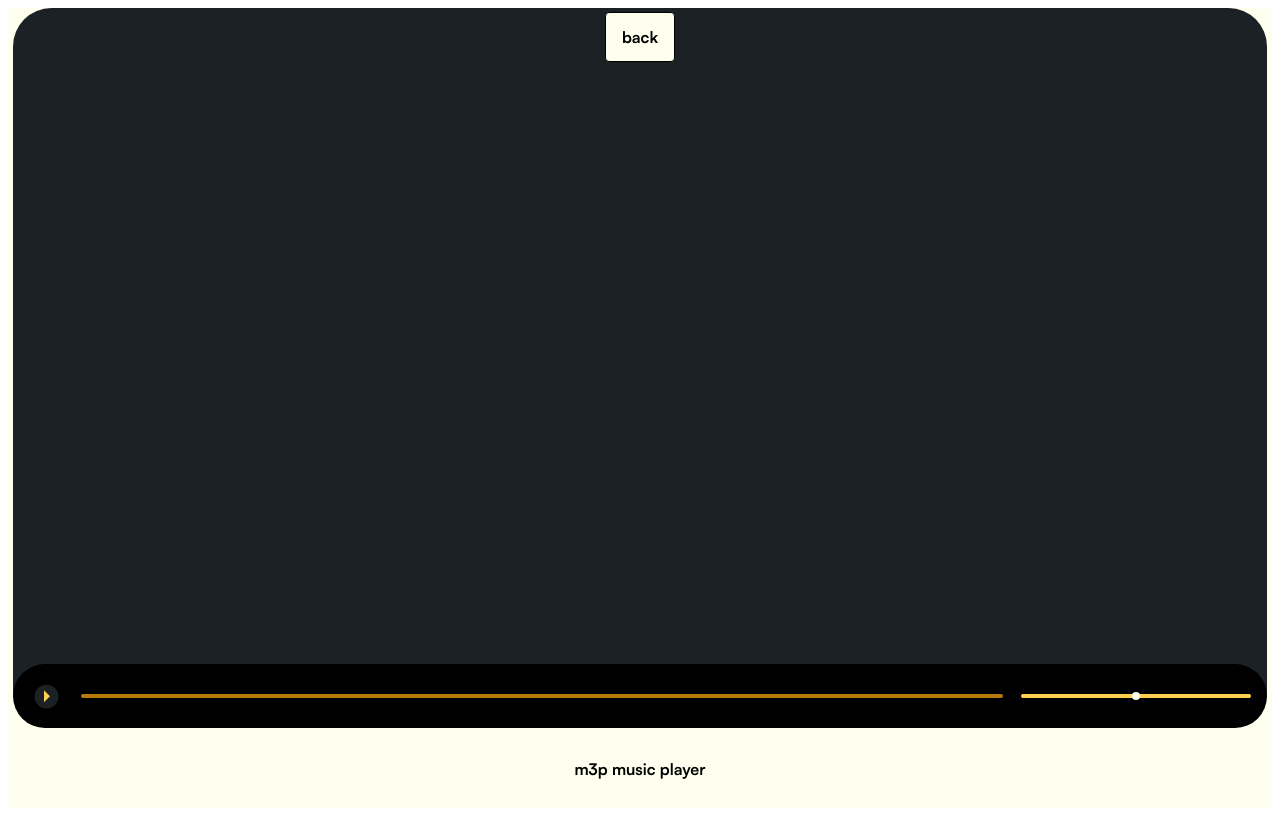
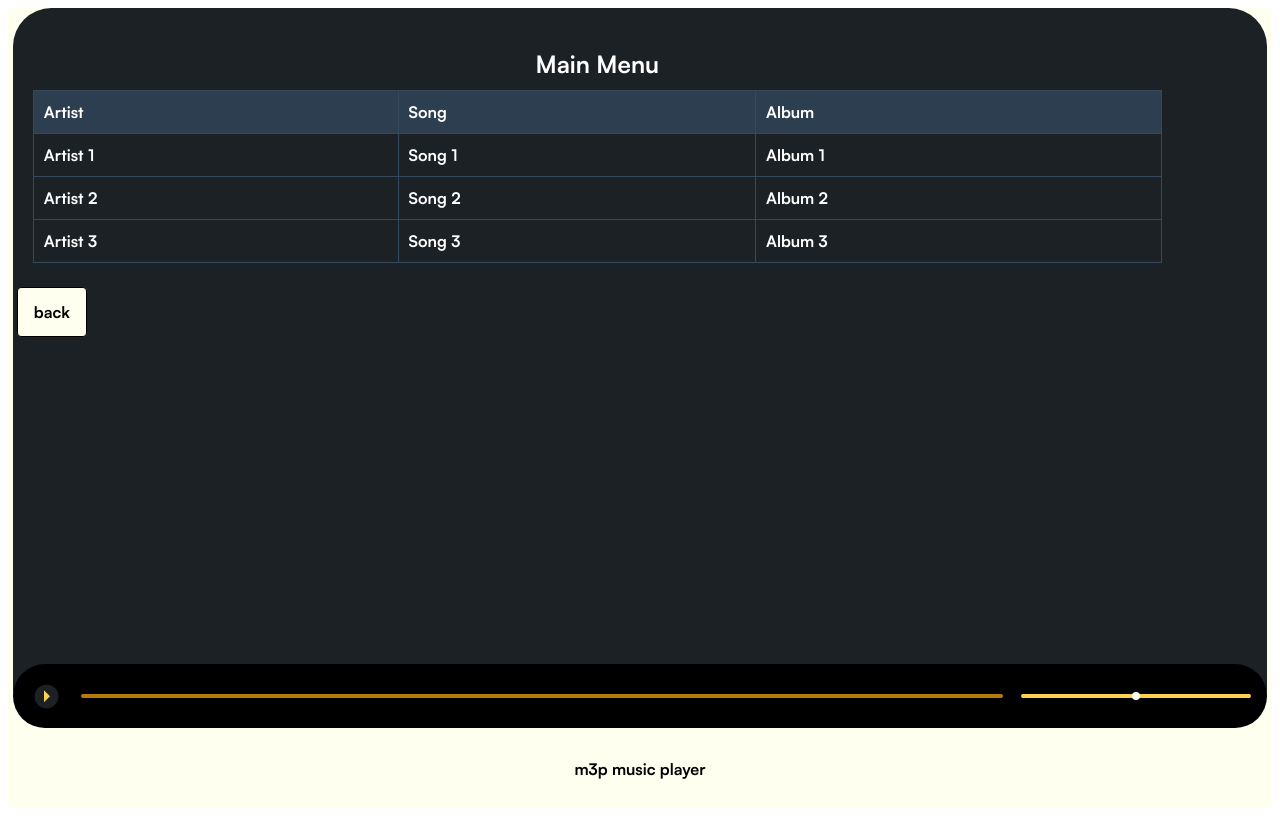
Before and after one commit to autumnWindigo/m3p, a SvelteKit app: page /player in a window 1280 px wide. Built offline with nearby package versions, Linux system fonts and the light colour scheme.

Commit message:
Added example menu items

```diff
--- a/src/routes/player/+page.svelte
+++ b/src/routes/player/+page.svelte
@@ -1,10 +1,36 @@
 <script>
     import Playbar from "./Playbar.svelte";
 
+    let songs = [
+        { artist: 'Artist 1', title: 'Song 1', album: 'Album 1' },
+        { artist: 'Artist 2', title: 'Song 2', album: 'Album 2' },
+        { artist: 'Artist 3', title: 'Song 3', album: 'Album 3' },
+    ];
 </script>
 
 <div>
     <div id="player-background">
+        <div id="main-menu">
+            <h2>Main Menu</h2>
+            <table>
+                <thead>
+                    <tr>
+                        <th>Artist</th>
+                        <th>Song</th>
+                        <th>Album</th>
+                    </tr>
+                </thead>
+                <tbody>
+                    {#each songs as { artist, title, album }}
+                        <tr>
+                            <td>{artist}</td>
+                            <td>{title}</td>
+                            <td>{album}</td>
+                        </tr>
+                    {/each}
+                </tbody>
+            </table>
+        </div>
         <a id="back" href="/">back</a>
         <Playbar />
     </div>
@@ -16,11 +42,44 @@
         width: 98vw;
         background-color: #1C2126;
         border-radius: 3vw;
-
         display: flex;
-        justify-content: center;
+        flex-direction: column;
         align-items: flex-start;
         position: relative;
+    }
+
+    #main-menu {
+        padding: 20px;
+        color: white;
+        text-align: center;
+        width: 90%;
+    }
+
+    #main-menu h2 {
+        font-size: 1.5em;
+        margin-bottom: 10px;
+    }
+
+    table {
+        width: 100%;
+        border-collapse: collapse;
+        margin-top: 10px;
+    }
+
+    th, td {
+        border: 1px solid #34495e;
+        padding: 10px;
+        text-align: left;
+        color: white;
+    }
+
+    th {
+        background-color: #2c3e50;
+    }
+
+    tr:hover {
+        background-color: #2c3e50;
+        transition: background-color 0.3s ease; /* Smooth transition for hover effect */
     }
 
     #back {
```
